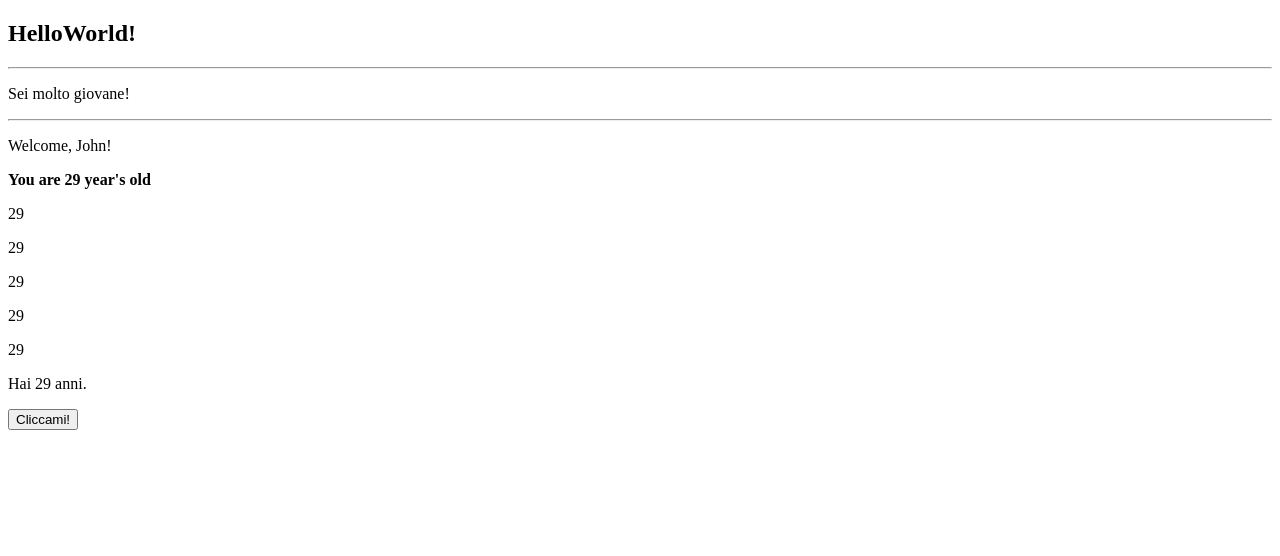
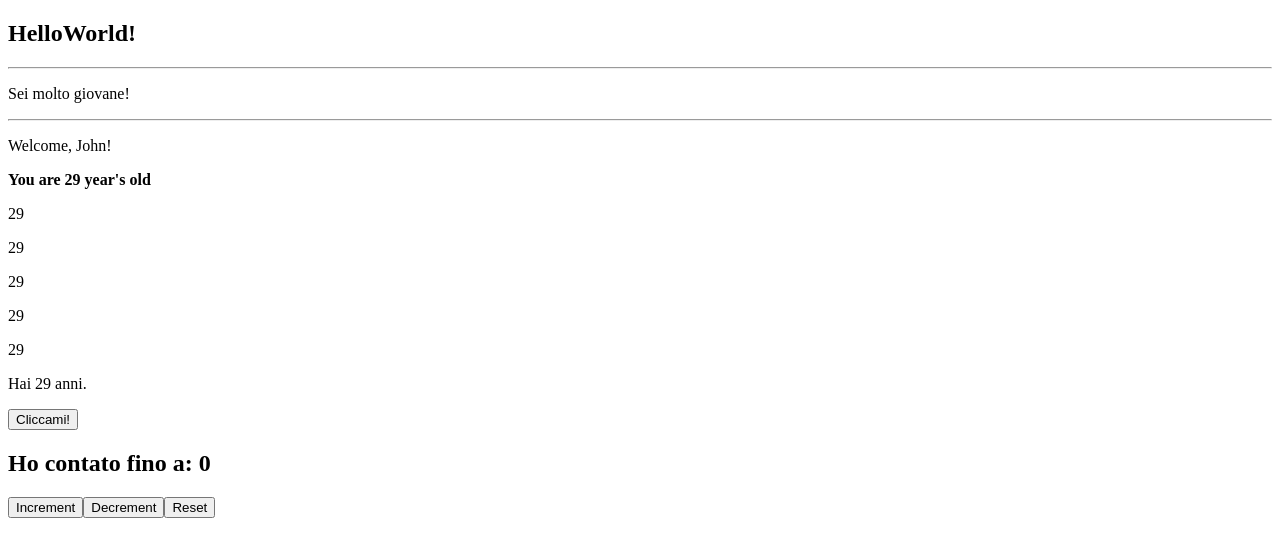
Before and after one commit to zanlo95/Reactj, a React (Vite) app in the folder my-app/: page / in a window 1280 px wide. Shown: the top 556 px of the page. Built offline with nearby package versions, Linux system fonts and the light colour scheme.

Commit message:
useState

```diff
--- a/my-app/src/App.jsx
+++ b/my-app/src/App.jsx
@@ -1,4 +1,5 @@
 import { AlertClock } from "./AlertClock";
+import { Counter } from "./Counter";
 import { HelloWorld } from "./HelloWorld";
 import { Message } from "./Message";
 import { Welcome } from "./Welcome";
@@ -11,6 +12,7 @@ export function App() {
       <hr />
       <Welcome name="John" age={29} />
       <AlertClock />
+      <Counter />
     </div>
   );
 }
--- /dev/null
+++ b/my-app/src/Counter.jsx
@@ -0,0 +1,27 @@
+import { useState } from "react";
+import { CounterState } from "./CounterState";
+
+export function Counter() {
+  // ritorna un array: 1 elemento->stateVariable
+  //  2 elemento->funzione che aggiorna la variabile
+  const [counter, setCounter] = useState(0);
+
+  function handleCounterIncrement() {
+    //usa sempre le callback/arrow function
+    setCounter((c) => c + 1);
+  }
+  function handleCounterDecrement() {
+    setCounter((c) => c - 1);
+  }
+  function handleCounterReset() {
+    setCounter((c) => (c = 0));
+  }
+  return (
+    <div>
+      <CounterState counter={counter} />
+      <button onClick={handleCounterIncrement}>Increment</button>
+      <button onClick={handleCounterDecrement}>Decrement</button>
+      <button onClick={handleCounterReset}>Reset</button>
+    </div>
+  );
+}
--- /dev/null
+++ b/my-app/src/CounterState.jsx
@@ -0,0 +1,3 @@
+export function CounterState({ counter }) {
+  return <h2>Ho contato fino a: {counter}</h2>;
+}
```
